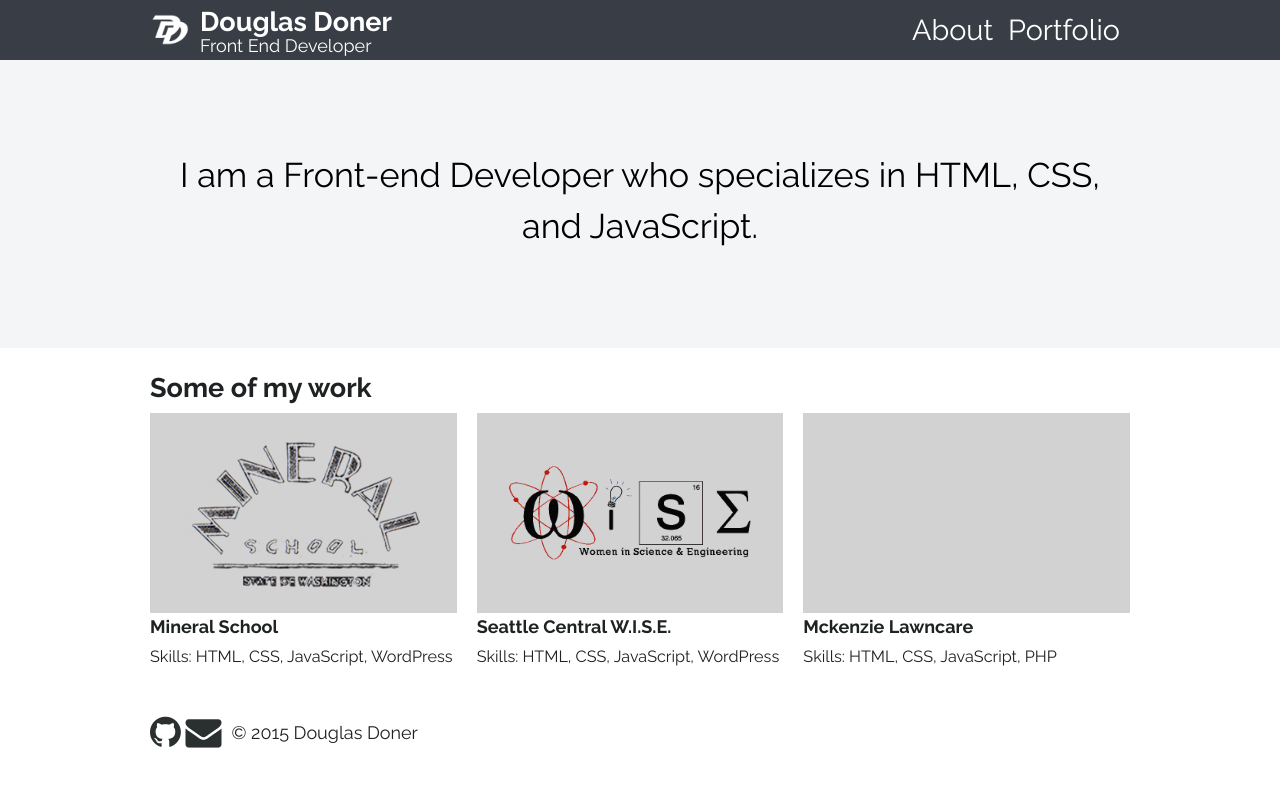
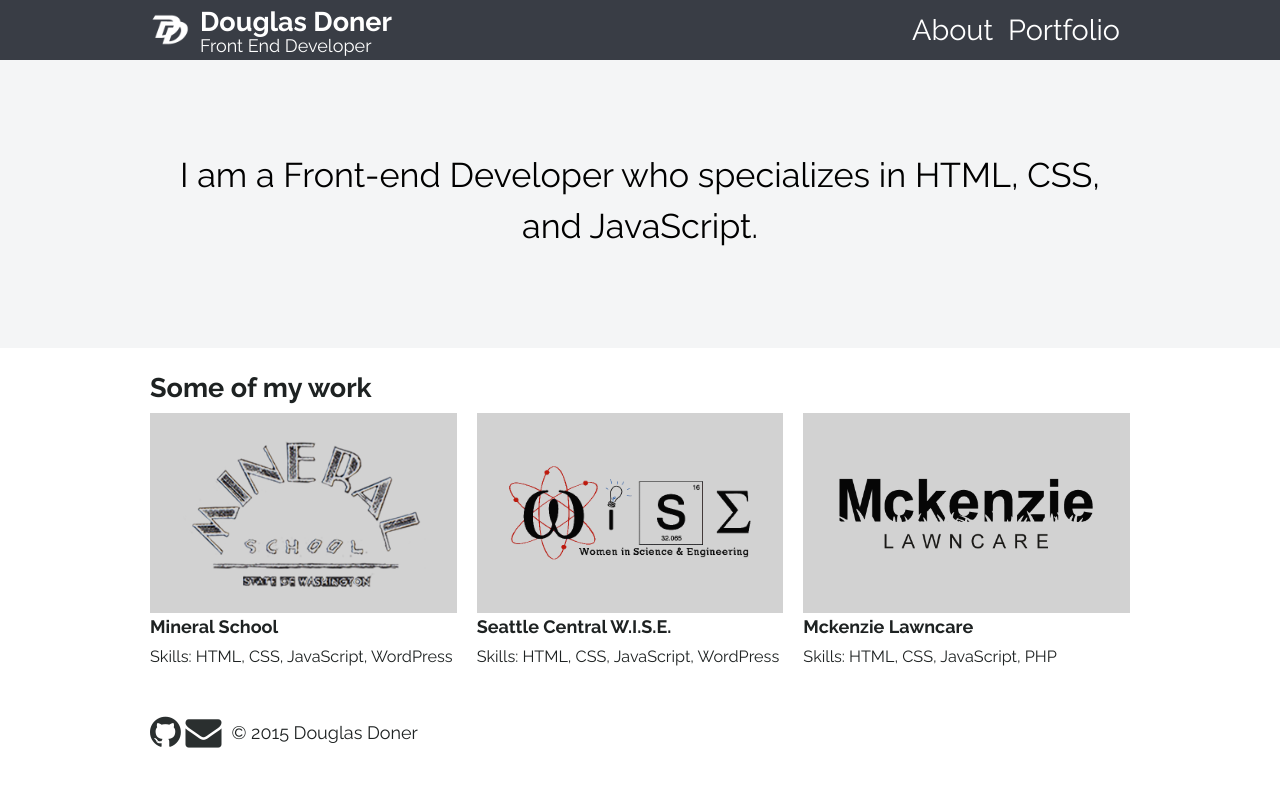
Before and after one commit to dougdoner/dougdoner.github.io, a Jekyll site: the page built from index.html, in a window 1280 px wide. Shown: the top 787 px of the page. Built offline with Jekyll 4.4.1, drawn with Linux system fonts in a browser that asks for light colours; nearby versions of some CDN libraries.

Commit message:
Adds lawncare logo, and removes excess logo files

```diff
--- a/_sass/_content.scss
+++ b/_sass/_content.scss
@@ -85,6 +85,11 @@
   background: rgba(30, 34, 34, .2) no-repeat center/80% url("/images/wise-bg.png");
 }
 
+.lawncare {
+  background: rgba(30, 34, 34, .2) no-repeat center/80% url("/images/mckenzie-logo-white.png");
+}
+
+
 .post-content {
   padding: 20px 0 ;
 }
```
Also changed, not shown: images/mckenzie-lawncare-logo.png (deleted), images/mckenzie-logo-white.png (added), images/wise-background.jpg (deleted), images/wiselogowhites.png (deleted).
